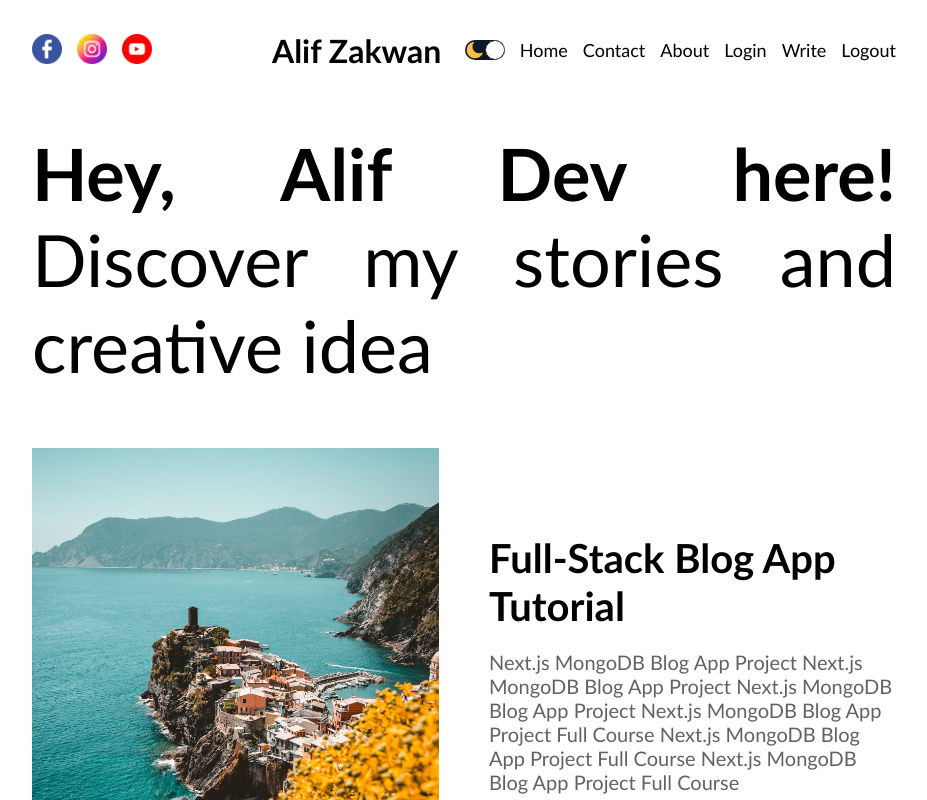
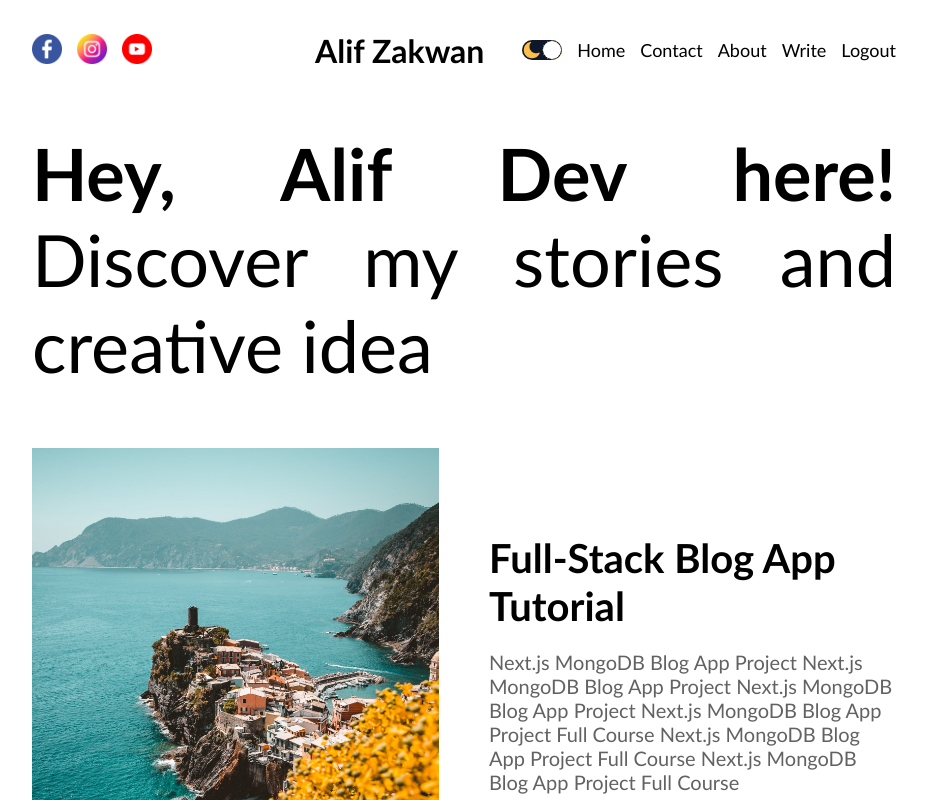
Before and after one commit to alifzwan/NextJS-blog-app, a Next.js app: page / in a window 1280 px wide. Shown: the top 800 px of the page, without its empty margins (176-1103 px from the left). Built offline with nearby package versions, Linux system fonts and the light colour scheme.

Commit message:
remove the logout route

```diff
--- a/src/components/navbar/Navbar.jsx
+++ b/src/components/navbar/Navbar.jsx
@@ -30,7 +30,6 @@ const Navbar = () => {
             <Link href="/" className={styles.links}>Home</Link>
             <Link href="/" className={styles.links}>Contact</Link>
             <Link href="/" className={styles.links}>About</Link>
-            <Link href="/login" className={styles.links}>Login</Link>
             <AuthLinks />
         </div>
     </div>
```
